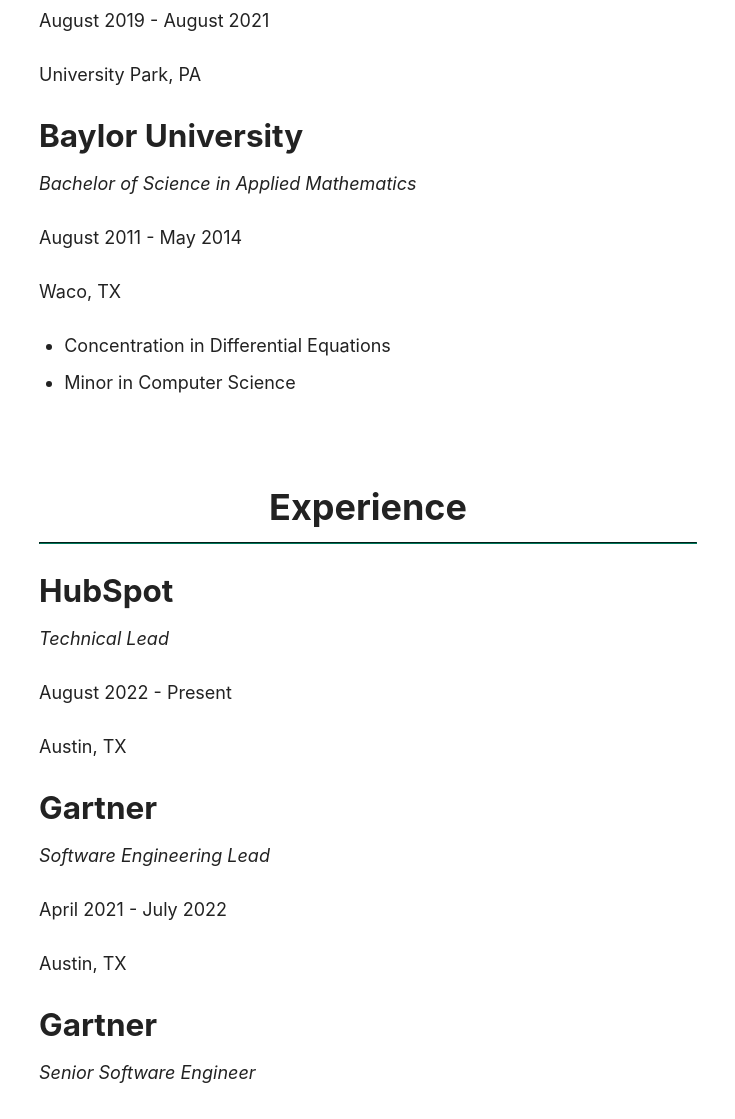
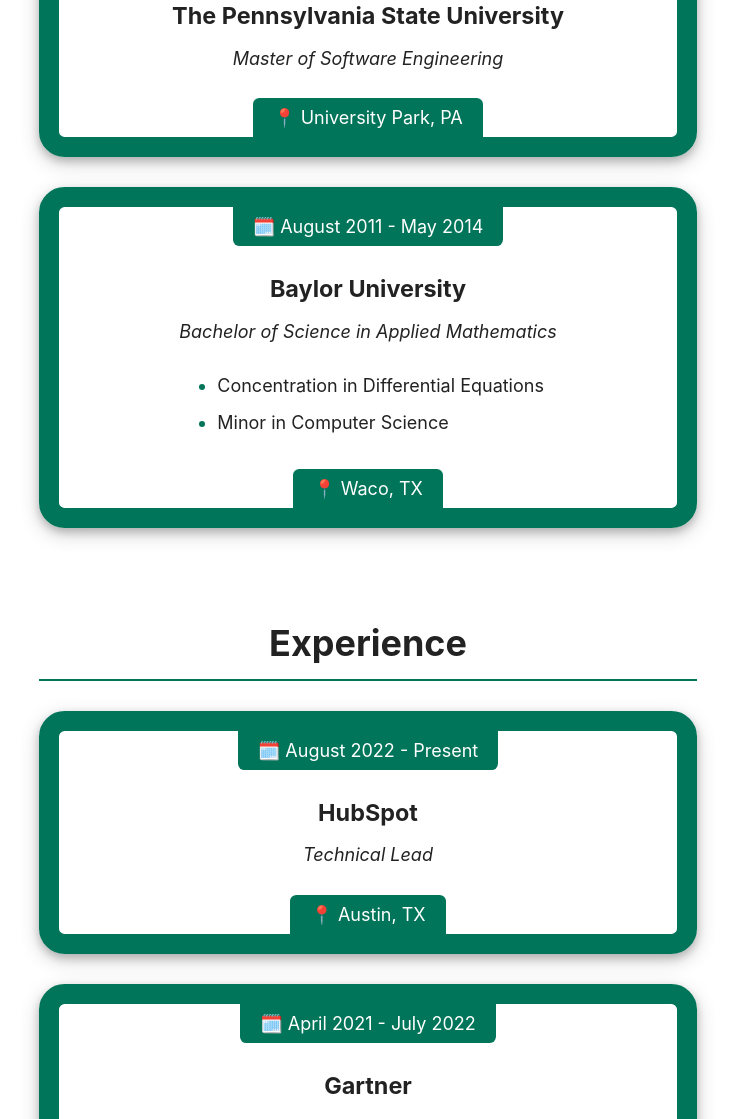
Before and after one commit to alonso-cadenas/alonsocadenas.com, a website built with Vite: page index.html in a window 1280 px wide. Shown: the part 1681-2800 px from the top of the page, without its empty margins (272-1007 px from the left). Built offline with nearby package versions, Linux system fonts and the light colour scheme.

Commit message:
Create cards for education and experience.

```diff
--- a/index.html
+++ b/index.html
@@ -39,7 +39,7 @@
 
       <section id="overview">
         <h2>Overview</h2>
-        <hr />
+
         <p>
           Hands-on software engineering leader with over 10 years of experience
           in delivering high-quality, cost-effective systems in fast-paced
@@ -52,7 +52,6 @@
 
       <section id="skills">
         <h2>Technical Skills</h2>
-        <hr />
 
         <ul>
           <li>
@@ -84,98 +83,137 @@
 
       <section id="education">
         <h2>Education</h2>
-        <hr />
 
-        <article id="masters">
+        <article id="masters" class="card">
+          <header>
+            <span>🗓️</span>
+            <time datetime="2019-08">August 2019</time> -
+            <time datetime="2021-08">August 2021</time>
+          </header>
+
           <h3>The Pennsylvania State University</h3>
           <p><em>Master of Software Engineering</em></p>
-          <p>
-            <time datetime="2019-08">August 2019</time> -
-            <time datetime="2021-08">August 2021</time>
-          </p>
-          <p>University Park, PA</p>
+
+          <footer>
+            <p>📍 University Park, PA</p>
+          </footer>
         </article>
 
-        <article id="bachelors">
+        <article id="bachelors" class="card">
+          <header>
+            <span>🗓️</span>
+            <time datetime="2011-08">August 2011</time> -
+            <time datetime="2014-05">May 2014</time>
+          </header>
+
           <h3>Baylor University</h3>
           <p><em>Bachelor of Science in Applied Mathematics</em></p>
-          <p>
-            <time datetime="2011-08">August 2011</time> -
-            <time datetime="2014-05">May 2014</time>
-          </p>
-          <p>Waco, TX</p>
           <ul>
             <li>Concentration in Differential Equations</li>
             <li>Minor in Computer Science</li>
           </ul>
+
+          <footer>
+            <p>📍 Waco, TX</p>
+          </footer>
         </article>
       </section>
 
       <section id="experience">
         <h2>Experience</h2>
-        <hr />
 
-        <article id="hubspot">
+        <article id="hubspot" class="card">
+          <header>
+            <span>🗓️</span>
+            <time datetime="2019-08">August 2022</time> - Present
+          </header>
+
           <h3>HubSpot</h3>
           <p><em>Technical Lead</em></p>
-          <p><time datetime="2019-08">August 2022</time> - Present</p>
-          <p>Austin, TX</p>
+
+          <footer>
+            <p>📍 Austin, TX</p>
+          </footer>
         </article>
 
-        <article id="gartner-sel">
+        <article id="gartner-sel" class="card">
+          <header>
+            <span>🗓️</span>
+            <time datetime="2021-04">April 2021</time> -
+            <time datetime="2022-07">July 2022</time>
+          </header>
+
           <h3>Gartner</h3>
           <p><em>Software Engineering Lead</em></p>
-          <p>
-            <time datetime="2021-04">April 2021</time> -
-            <time datetime="2022-07">July 2022</time>
-          </p>
-          <p>Austin, TX</p>
+
+          <footer>
+            <p>📍 Austin, TX</p>
+          </footer>
         </article>
 
-        <article id="gartner-sse">
+        <article id="gartner-sse" class="card">
+          <header>
+            <span>🗓️</span>
+            <time datetime="2018-05">May 2018</time> -
+            <time datetime="2021-03">March 2021</time>
+          </header>
+
           <h3>Gartner</h3>
           <p><em>Senior Software Engineer</em></p>
-          <p>
-            <time datetime="2018-05">May 2018</time> -
-            <time datetime="2021-03">March 2021</time>
-          </p>
-          <p>Austin, TX</p>
+
+          <footer>
+            <p>📍 Austin, TX</p>
+          </footer>
         </article>
 
-        <article id="the-home-depot">
+        <article id="the-home-depot" class="card">
+          <header>
+            <span>🗓️</span>
+            <time datetime="2017-12">December 2017</time> -
+            <time datetime="2018-05">May 2018</time>
+          </header>
+
           <h3>The Home Depot</h3>
           <p><em>Software Engineer (Contract)</em></p>
-          <p>
-            <time datetime="2017-12">December 2017</time> -
-            <time datetime="2018-05">May 2018</time>
-          </p>
-          <p>Austin, TX</p>
+
+          <footer>
+            <p>📍 Austin, TX</p>
+          </footer>
         </article>
 
-        <article id="general-motors-sd">
+        <article id="general-motors-sd" class="card">
+          <header>
+            <span>🗓️</span>
+            <time datetime="2015-08">August 2015</time> -
+            <time datetime="2017-12">December 2017</time>
+          </header>
+
           <h3>General Motors</h3>
           <p><em>Software Developer</em></p>
-          <p>
-            <time datetime="2015-08">August 2015</time> -
-            <time datetime="2017-12">December 2017</time>
-          </p>
-          <p>Austin, TX</p>
+
+          <footer>
+            <p>📍 Austin, TX</p>
+          </footer>
         </article>
 
-        <article id="general-motors-rm">
+        <article id="general-motors-rm" class="card">
+          <header>
+            <span>🗓️</span>
+            <time datetime="2014-06">June 2014</time> -
+            <time datetime="2015-07">July 2015</time>
+          </header>
+
           <h3>General Motors</h3>
           <p><em>Release Manager</em></p>
-          <p>
-            <time datetime="2014-06">June 2014</time> -
-            <time datetime="2015-07">July 2015</time>
-          </p>
-          <p>Austin, TX</p>
+
+          <footer>
+            <p>📍 Austin, TX</p>
+          </footer>
         </article>
       </section>
 
       <section id="projects">
         <h2>Projects</h2>
-        <hr />
 
         <article id="ecowaste">
           <h3>
@@ -260,7 +298,6 @@
 
       <section id="contact">
         <h2>Contact Me</h2>
-        <hr />
 
         <form>
           <label for="name">Name:</label>
--- a/src/css/global.css
+++ b/src/css/global.css
@@ -65,20 +65,22 @@
 }
 
 h2 {
+  border-bottom: 0.25rem solid var(--primary-color);
   font-size: 2em;
+  padding-bottom: 1.5rem;
   text-align: center;
 }
 
 h3 {
-  font-size: 1.75em;
+  font-size: 1.3em;
 }
 
 h4 {
-  font-size: 1.5em;
+  font-size: 1.2em;
 }
 
 h5 {
-  font-size: 1.25em;
+  font-size: 1.1em;
 }
 
 h6 {
@@ -124,6 +126,10 @@
   margin-bottom: 0.4em;
 }
 
+li::marker {
+  color: var(--primary-color);
+}
+
 blockquote {
   margin-left: 0px;
   margin-right: 0px;
@@ -149,7 +155,7 @@
 }
 
 /* Navigation bar */
-header {
+body > header {
   background-color: var(--background-color);
   border: 0.25rem solid var(--primary-color);
   border-radius: 0.5rem;
@@ -238,7 +244,7 @@
   white-space: nowrap;
   background-color: var(--primary-color);
   color: #ffffff;
-  border-radius: 1px;
+  border-radius: 0.5rem;
   border: 1px solid var(--primary-color);
   cursor: pointer;
   box-sizing: border-box;
@@ -280,7 +286,7 @@
   margin-bottom: 10px;
   background-color: var(--alt-background-color);
   border: 1px solid var(--alt-background-color);
-  border-radius: 4px;
+  border-radius: 0.5rem;
   box-shadow: none;
   box-sizing: border-box;
 }
--- a/src/css/utils.css
+++ b/src/css/utils.css
@@ -31,3 +31,42 @@
 .hero {
   text-align: center;
 }
+
+.card {
+  align-items: center;
+  border-radius: 2vw;
+  border: 2rem solid var(--primary-color);
+  box-shadow:
+    0 4px 8px 0 rgba(0, 0, 0, 0.2),
+    0 6px 20px 0 rgba(0, 0, 0, 0.19);
+  display: flex;
+  flex-flow: column wrap;
+  justify-content: center;
+  text-align: center;
+  margin: 3rem 0;
+}
+
+.card header,
+.card footer {
+  background-color: var(--primary-color);
+  color: var(--background-color);
+  padding: 0.5rem 2rem;
+}
+
+.card header {
+  border-bottom-left-radius: 0.5vw;
+  border-bottom-right-radius: 0.5vw;
+}
+
+.card footer {
+  border-top-left-radius: 0.5vw;
+  border-top-right-radius: 0.5vw;
+}
+
+.card footer p {
+  margin-bottom: 0;
+}
+
+.card ul {
+  text-align: left;
+}
```
